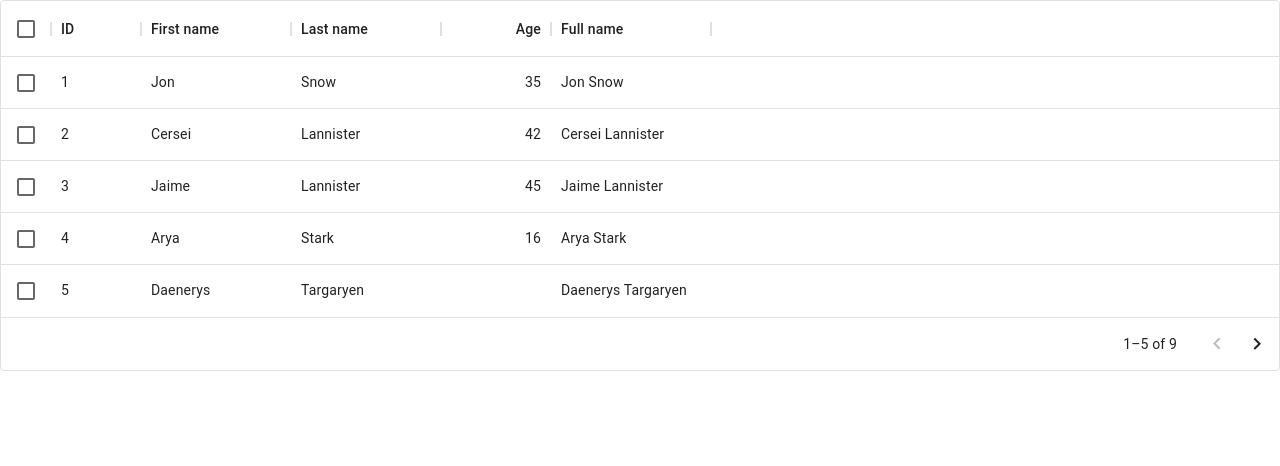
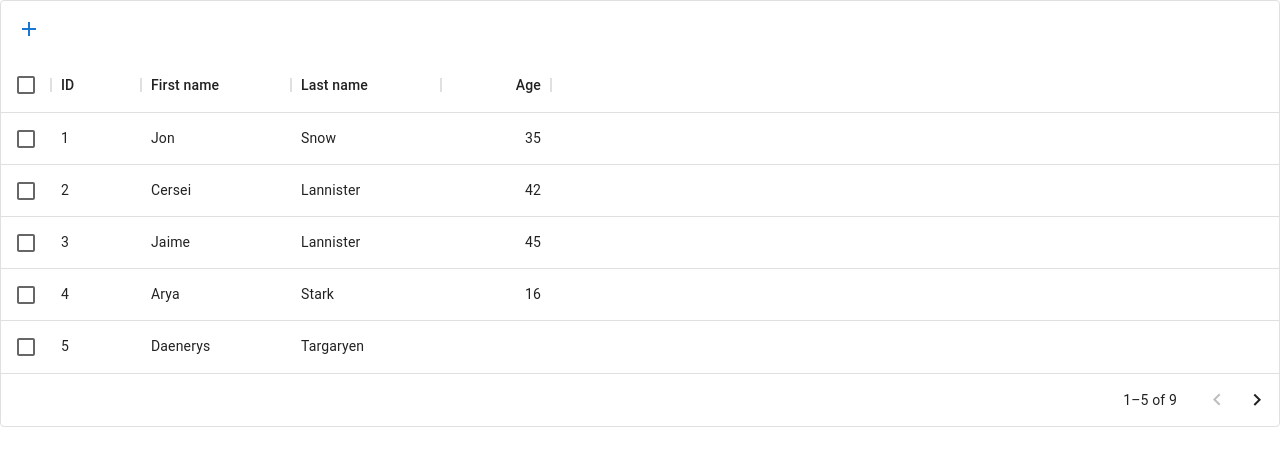
Before and after one commit to MaxLikhachev/gaijin-entertainment-test-task, a React (Create React App) app in the folder front/: page / in a window 1280 px wide. Shown: the top 466 px of the page. Built offline with nearby package versions, Linux system fonts and the light colour scheme.

Commit message:
Create DataGridContainer with CRUD

```diff
--- a/front/package.json
+++ b/front/package.json
@@ -5,6 +5,7 @@
   "dependencies": {
     "@emotion/react": "^11.9.3",
     "@emotion/styled": "^11.9.3",
+    "@mui/icons-material": "^5.8.4",
     "@mui/material": "^5.9.1",
     "@mui/x-data-grid": "^5.13.1",
     "@testing-library/jest-dom": "^5.16.4",
--- a/front/src/App.js
+++ b/front/src/App.js
@@ -1,13 +1,17 @@
-import logo from './logo.svg';
+// import logo from './logo.svg';
 import './App.css';
-import DataGridExtended from './components/DataGridExtended'
+import DataGridContainer from './components/DataGridContainer'
+import {
+  columns,
+  rows,
+} from './data/DataGridTestData'
 
 function App() {
   return (
     <div className="App">{/*
       <header className="App-header">
       </header> */}
-      <DataGridExtended />
+      <DataGridContainer columns={columns} rows={rows}/>
     </div>
   );
 }
--- /dev/null
+++ b/front/src/components/DataGridContainer.js
@@ -0,0 +1,143 @@
+import React from 'react';
+import Box from '@mui/material/Box';
+import { DataGrid } from '@mui/x-data-grid';
+import IconButton from '@mui/material/IconButton';
+import AddIcon from '@mui/icons-material/Add';
+import EditIcon from '@mui/icons-material/Edit';
+import DeleteIcon from '@mui/icons-material/DeleteOutlined';
+import TextField from '@mui/material/TextField';
+import Tooltip from '@mui/material/Tooltip';
+import Dialog from '@mui/material/Dialog';
+import DialogActions from '@mui/material/DialogActions';
+import DialogContent from '@mui/material/DialogContent';
+import DialogContentText from '@mui/material/DialogContentText';
+import DialogTitle from '@mui/material/DialogTitle';
+import SaveIcon from '@mui/icons-material/Save';
+import DoneIcon from '@mui/icons-material/Done';
+import CancelIcon from '@mui/icons-material/Close';
+import {
+    DATA_GRID_CREATE_MODE,
+    DATA_GRID_READ_MODE,
+    DATA_GRID_UPDATE_MODE,
+    DATA_GRID_DELETE_MODE
+} from '../data/constants/DataGridConstants'
+
+function Toolbar(props) {
+    // console.debug(props)
+
+    const [mode, setMode] = React.useState(DATA_GRID_READ_MODE);
+    const [open, setOpen] = React.useState(false);
+
+    const handleClickOpen = (event, mode) => {
+        // console.debug({ ...props.selectionModel, mode: mode });
+        setMode(mode);
+        setOpen(true);
+    };
+
+    const handleClose = () => {
+        setMode(DATA_GRID_READ_MODE);
+        setOpen(false);
+    };
+
+    function FormDialog() {
+        const [editionModel, setEditionModel] = React.useState(props.selectionModel?.length ? { ...props.rows.find(row => row.id === props.selectionModel[0]) } : {})
+
+        // console.debug(editionModel, mode)
+
+        return (
+            <Dialog open={open} onClose={handleClose}>
+                <DialogTitle>{mode === DATA_GRID_CREATE_MODE ? 'Добавить' : mode === DATA_GRID_UPDATE_MODE ? 'Редактировать' : 'Удалить'}</DialogTitle>
+                <DialogContent>
+                    {mode === DATA_GRID_CREATE_MODE || mode === DATA_GRID_UPDATE_MODE ?
+                        props.columns.map((column, index) =>
+                            <TextField
+                                autoFocus
+                                margin="dense"
+                                key={column.field}
+                                id={column.field}
+                                label={column.headerName}
+                                type={column.type}
+                                defaultValue={mode === DATA_GRID_UPDATE_MODE ? editionModel[column.field] : ''}
+                                fullWidth
+                                variant="standard"
+                            />) : <DialogContentText>
+                            {`Подтвердить удаление ${props.selectionModel.length} объект${props.selectionModel.length === 1 ? 'а' : 'ов'}?`}
+                        </DialogContentText>
+                    }
+
+                </DialogContent>
+                <DialogActions>
+                    {mode === DATA_GRID_CREATE_MODE || mode === DATA_GRID_UPDATE_MODE ? <Tooltip title="Save" >
+                        <IconButton color="success" onClick={handleClose}>
+                            <SaveIcon />
+                        </IconButton>
+                    </Tooltip> :
+                        <>
+                            <Tooltip title="Confirm deleting" >
+                                <IconButton color="error" onClick={handleClose}>
+                                    <DoneIcon />
+                                </IconButton>
+                            </Tooltip>
+                            <Tooltip title="Cancel deleting" >
+                                <IconButton color="success" onClick={handleClose} autoFocus>
+                                    <CancelIcon />
+                                </IconButton>
+                            </Tooltip>
+                        </>
+                    }
+                </DialogActions>
+            </Dialog>
+        );
+    }
+
+    return (
+        <Box sx={{ display: 'flex', p: 1 }}>
+            <IconButton color="primary" aria-label="Add" onClick={(event) => handleClickOpen(event, DATA_GRID_CREATE_MODE)}>
+                <AddIcon />
+            </IconButton>
+            {props.selectionModel?.length && props.selectionModel.length === 1 ? <IconButton color="warning" aria-label="Edit" onClick={(event) => handleClickOpen(event, DATA_GRID_UPDATE_MODE)}>
+                <EditIcon />
+            </IconButton> : ''}
+            {props.selectionModel?.length ? <IconButton color="error" aria-label="Add" onClick={(event) => handleClickOpen(event, DATA_GRID_DELETE_MODE)}>
+                <DeleteIcon />
+            </IconButton> : ''}
+            <FormDialog />
+        </Box>
+    );
+}
+
+export default function DataGridContainer(props) {
+    const [selectionModel, setSelectionModel] = React.useState([]);
+
+    const options = {
+        rows: props.rows,
+        columns: props.columns,
+        pageSize: 5,
+        rowsPerPageOptions: [5],
+        checkboxSelection: true,
+        autoHeight: true,
+        editMode: 'row',
+        selectionModel: selectionModel,
+        editRowsModel: {},
+        onSelectionModelChange: (newSelectionModel) => {
+            setSelectionModel(newSelectionModel);
+            // console.debug(newSelectionModel);
+        },
+        components: {
+            Toolbar: Toolbar,
+        },
+        componentsProps: {
+            toolbar: {
+                rows: props.rows,
+                columns: props.columns,
+                selectionModel: selectionModel,
+            }
+        }
+    }
+
+    return (
+        <Box sx={{ width: '100%' }}>
+            <DataGrid {...options} />
+        </Box>
+    );
+}
--- a/front/src/components/DataGridExtended.js
+++ /dev/null
@@ -1,73 +0,0 @@
-import * as React from 'react';
-import Box from '@mui/material/Box';
-import { DataGrid } from '@mui/x-data-grid';
-
-const columns = [
-    { field: 'id', headerName: 'ID', width: 90 },
-    {
-        field: 'firstName',
-        headerName: 'First name',
-        width: 150,
-        editable: true,
-    },
-    {
-        field: 'lastName',
-        headerName: 'Last name',
-        width: 150,
-        editable: true,
-    },
-    {
-        field: 'age',
-        headerName: 'Age',
-        type: 'number',
-        width: 110,
-        editable: true,
-    },
-    {
-        field: 'fullName',
-        headerName: 'Full name',
-        description: 'This column has a value getter and is not sortable.',
-        sortable: false,
-        width: 160,
-        valueGetter: (params) =>
-            `${params.row.firstName || ''} ${params.row.lastName || ''}`,
-    },
-];
-
-const rows = [
-    { id: 1, lastName: 'Snow', firstName: 'Jon', age: 35 },
-    { id: 2, lastName: 'Lannister', firstName: 'Cersei', age: 42 },
-    { id: 3, lastName: 'Lannister', firstName: 'Jaime', age: 45 },
-    { id: 4, lastName: 'Stark', firstName: 'Arya', age: 16 },
-    { id: 5, lastName: 'Targaryen', firstName: 'Daenerys', age: null },
-    { id: 6, lastName: 'Melisandre', firstName: null, age: 150 },
-    { id: 7, lastName: 'Clifford', firstName: 'Ferrara', age: 44 },
-    { id: 8, lastName: 'Frances', firstName: 'Rossini', age: 36 },
-    { id: 9, lastName: 'Roxie', firstName: 'Harvey', age: 65 },
-];
-
-export default function DataGridExtended() {
-    const [selectionModel, setSelectionModel] = React.useState([]);
-
-    const props = {
-        rows,
-        columns,
-        pageSize: 5,
-        rowsPerPageOptions: [5],
-        checkboxSelection: true,
-        disableSelectionOnClick: true,
-        autoHeight: true,
-        editMode: 'row',
-        selectionModel: selectionModel,
-        onSelectionModelChange: (newSelectionModel) => {
-            setSelectionModel(newSelectionModel);
-            console.debug(newSelectionModel)
-          }
-    }
-
-    return (
-        <Box sx={{ width: '100%' }}>
-            <DataGrid {...props} />
-        </Box>
-    );
-}
--- /dev/null
+++ b/front/src/data/DataGridTestData.js
@@ -0,0 +1,34 @@
+export const rows = [
+    { id: 1, lastName: 'Snow', firstName: 'Jon', age: 35 },
+    { id: 2, lastName: 'Lannister', firstName: 'Cersei', age: 42 },
+    { id: 3, lastName: 'Lannister', firstName: 'Jaime', age: 45 },
+    { id: 4, lastName: 'Stark', firstName: 'Arya', age: 16 },
+    { id: 5, lastName: 'Targaryen', firstName: 'Daenerys', age: null },
+    { id: 6, lastName: 'Melisandre', firstName: null, age: 150 },
+    { id: 7, lastName: 'Clifford', firstName: 'Ferrara', age: 44 },
+    { id: 8, lastName: 'Frances', firstName: 'Rossini', age: 36 },
+    { id: 9, lastName: 'Roxie', firstName: 'Harvey', age: 65 },
+];
+
+export const columns = [
+    { field: 'id', headerName: 'ID', width: 90 },
+    {
+        field: 'firstName',
+        headerName: 'First name',
+        width: 150,
+        editable: false,
+    },
+    {
+        field: 'lastName',
+        headerName: 'Last name',
+        width: 150,
+        editable: false,
+    },
+    {
+        field: 'age',
+        headerName: 'Age',
+        type: 'number',
+        width: 110,
+        editable: false,
+    }
+];
--- /dev/null
+++ b/front/src/data/constants/DataGridConstants.js
@@ -0,0 +1,4 @@
+export const DATA_GRID_CREATE_MODE = 'DATA_GRID_CREATE_MODE';
+export const DATA_GRID_READ_MODE = 'DATA_GRID_READ_MODE';
+export const DATA_GRID_UPDATE_MODE = 'DATA_GRID_UPDATE_MODE';
+export const DATA_GRID_DELETE_MODE = 'DATA_GRID_DELETE_MODE';
```
Also changed, not shown: 1 other file (tests, documents, lock files or other folders).
